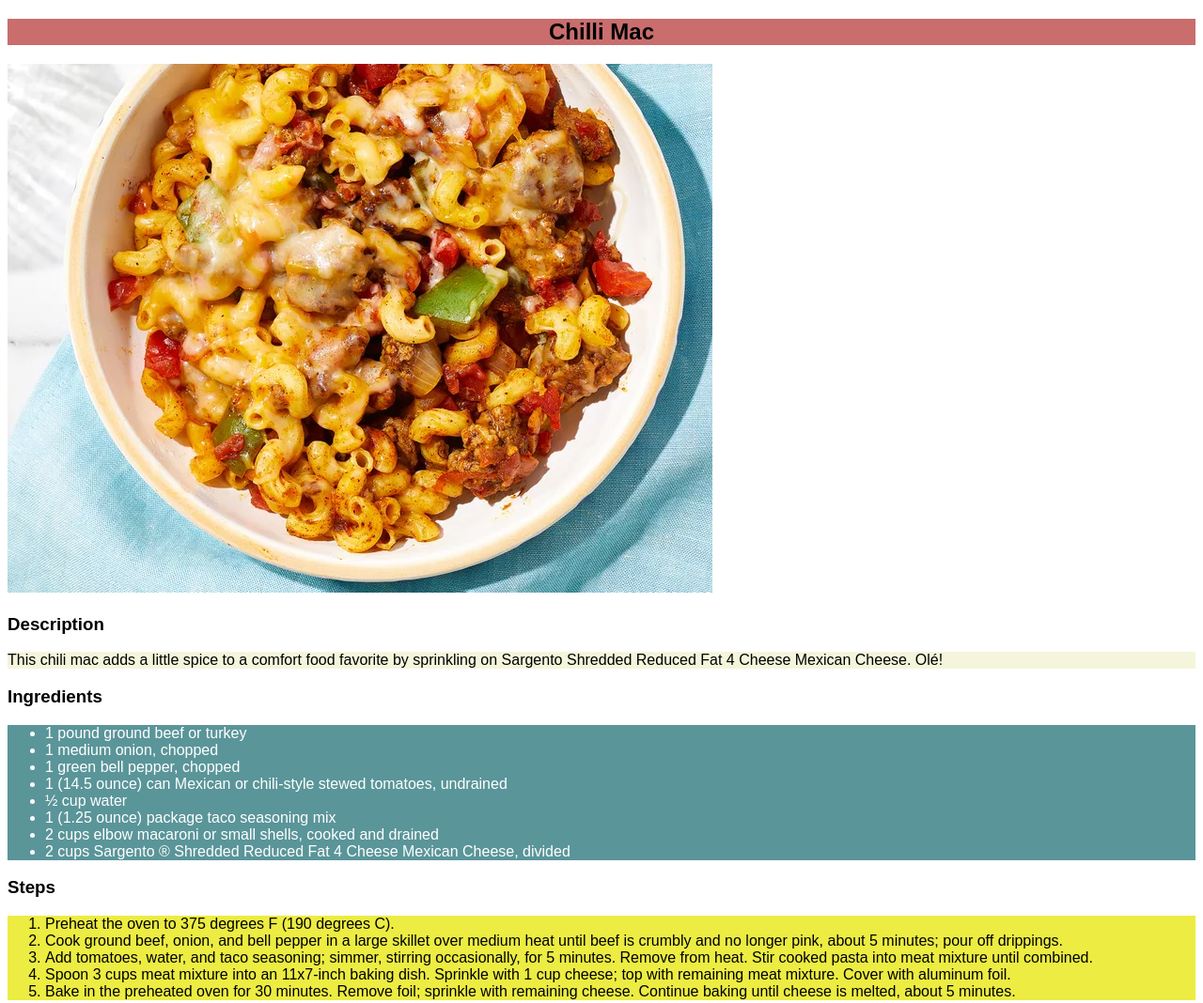
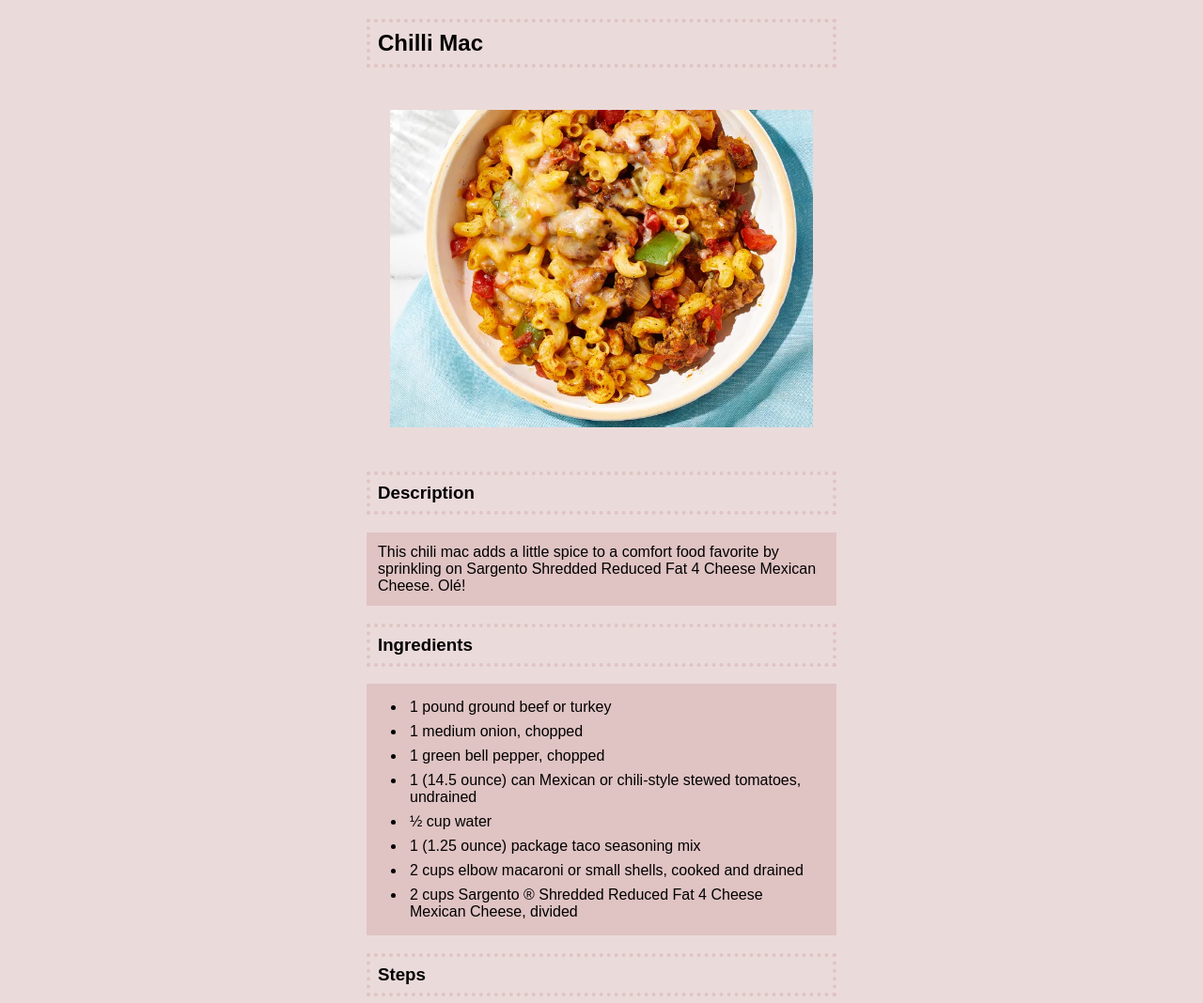
Before and after one commit to spiderzoast/recipes, a plain HTML site: page recipes/chilli-mac.html in a window 1280 px wide. Shown: the top 1068 px of the page at 94% size. Drawn offline with Linux system fonts and the light colour scheme.

Commit message:
Tweak the box model for multiple elements and overall improvements

```diff
--- a/style.css
+++ b/style.css
@@ -1,29 +1,45 @@
 * {
   font-family: Arial, Verdana, Helvetica, sans-serif;
+  box-sizing: border-box;
 }
 
-h1,
-h2 {
-  text-align: center;
+html {
+  background-color: rgb(235, 218, 218);
 }
 
-h1 {
-  background-color: cyan;
+.box {
+  width: 500px;
+  margin: 0 auto;
 }
 
-h2 {
-  background-color: rgb(201, 109, 109);
+.list {
+  padding: 8px;
+  background-color: rgb(224, 195, 195);
 }
 
-ul {
-  color: white;
-  background-color: rgb(90, 149, 153);
-}
-
-ol {
-  background-color: rgb(236, 236, 67);
+h2,
+h3 {
+  padding: 8px;
+  border: 4px dotted rgb(224, 195, 195);
 }
 
 p {
-  background-color: beige;
+  padding: 12px;
+  background-color: rgb(224, 195, 195);
 }
+
+ul,
+ol {
+  padding-left: 30px;
+  margin: 4px;
+}
+
+li {
+  padding: 4px;
+}
+
+img {
+  width: 500px;
+  height: auto;
+  border: 25px solid transparent;
+}
```
